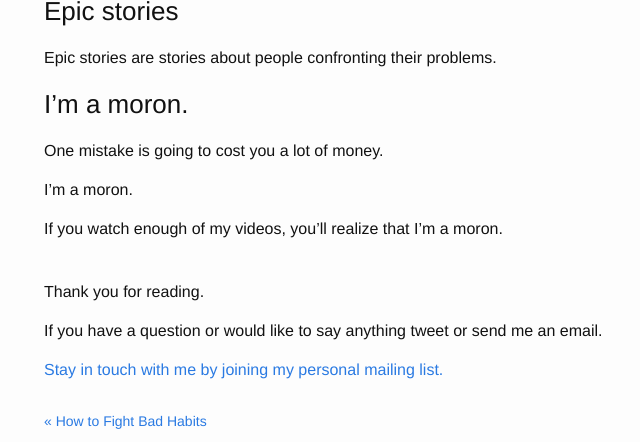
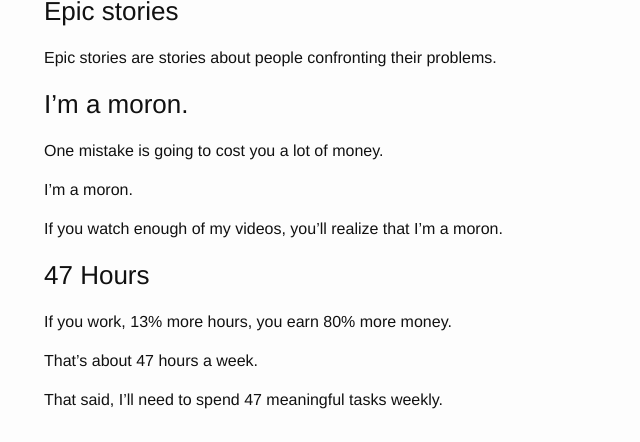
Before and after one commit to kevinolega/minimalchanges, a Jekyll site: the page built from _posts/2021-01-29-thoughts-pondering.md, in a window 1280 px wide and 900 px high, scrolled down 1057 px, cut to the strip 0-442 px from the top of the window. Shown: the whole strip, without its empty margins (226-866 px from the left). Built offline with Jekyll 4.4.1, drawn with Linux system fonts in a browser that asks for light colours; nearby versions of some CDN libraries; library files that are not in the unit come from our copies.

Commit message:
Update 2021-01-29-thoughts-pondering.md

```diff
--- a/_posts/2021-01-29-thoughts-pondering.md
+++ b/_posts/2021-01-29-thoughts-pondering.md
@@ -56,3 +56,11 @@ One mistake is going to cost you a lot of money.
 I'm a moron.
 
 If you watch enough of my videos, you'll realize that I'm a moron.
+
+### 47 Hours
+
+If you work, 13% more hours, you earn 80% more money.
+
+That's about 47 hours a week.
+
+That said, I'll need to spend 47 meaningful tasks weekly.
```
